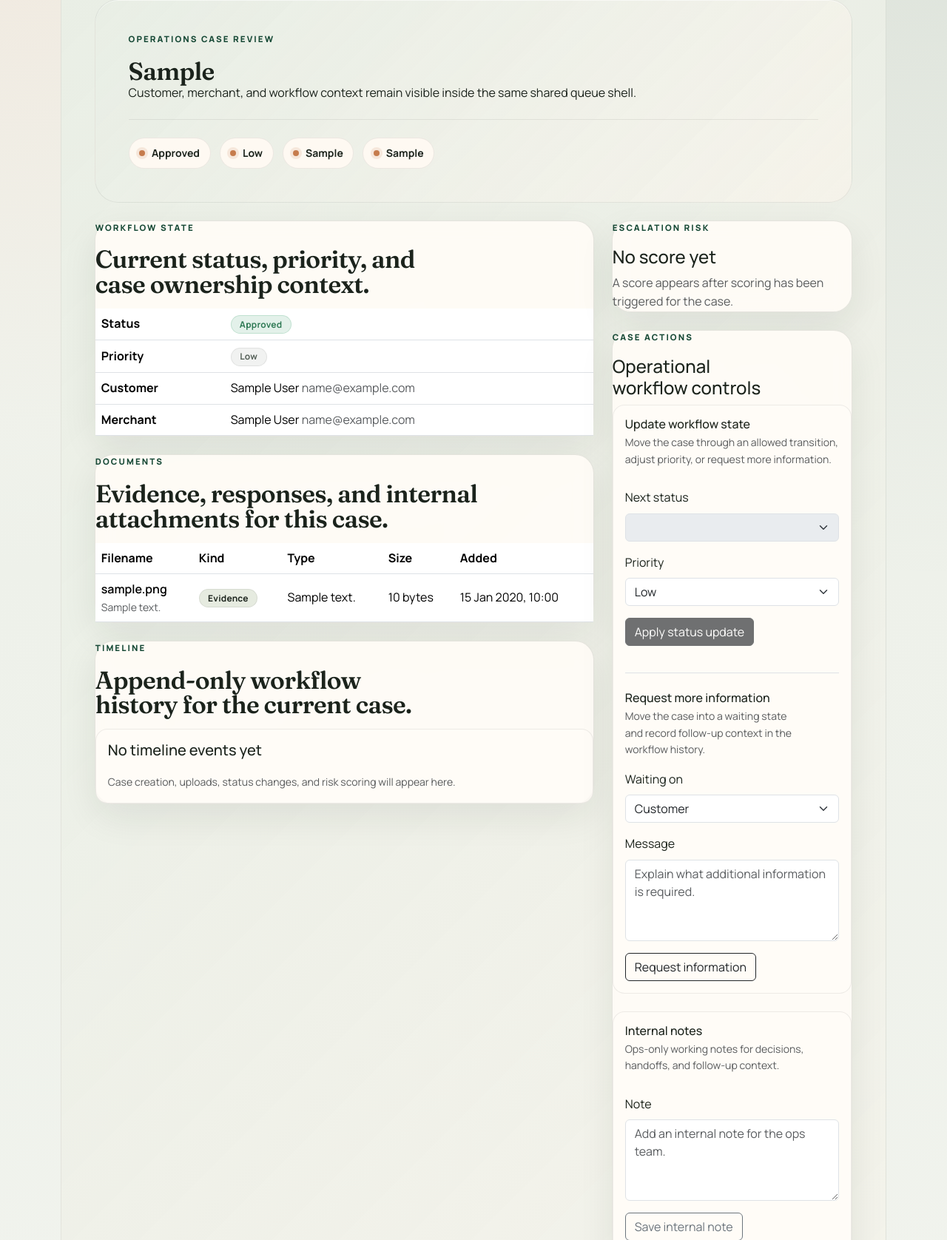
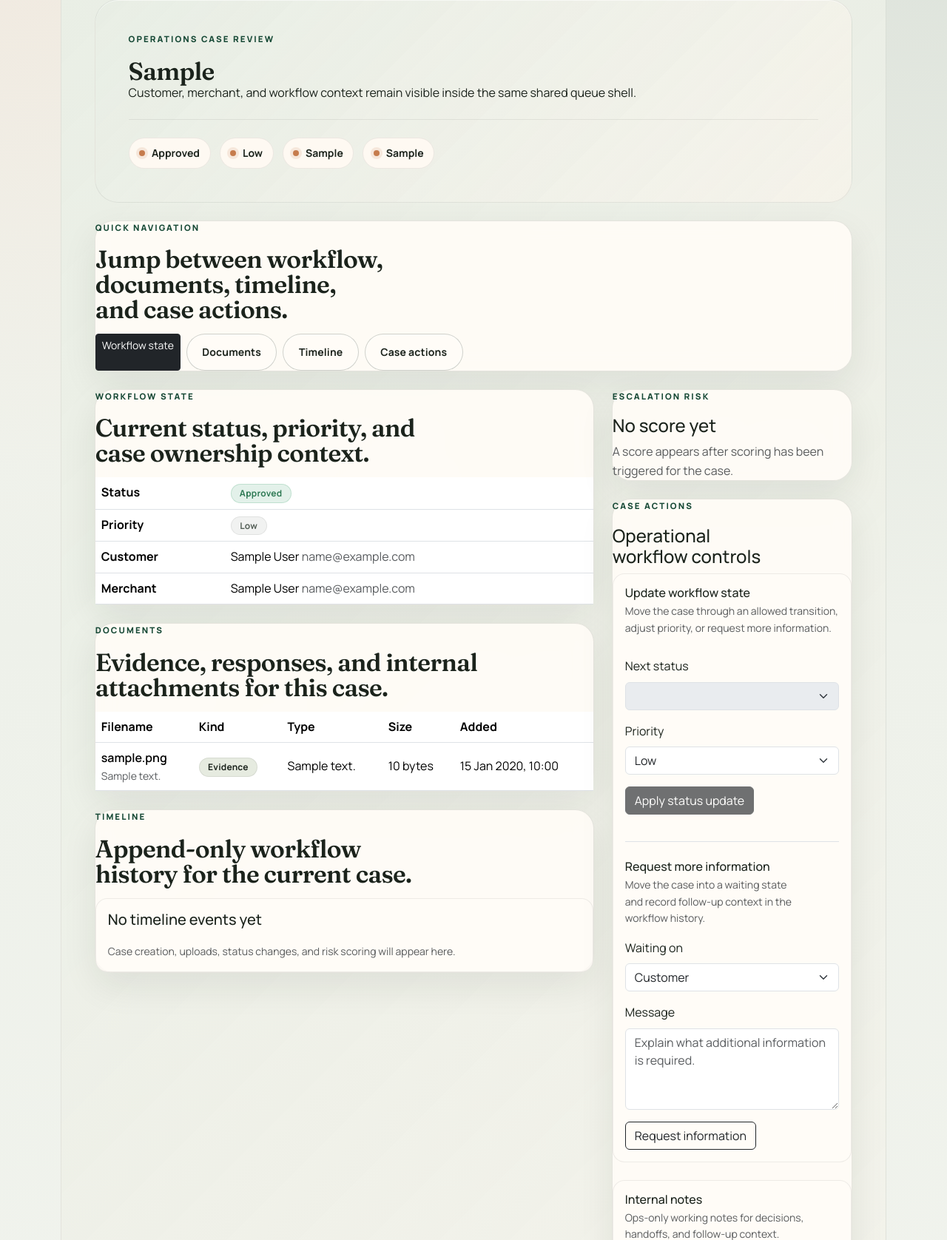
Before and after one commit to AAdewunmi/Returns-Escalation-Predictor-Project, a Django app: page /ops/1/ in a window 1280 px wide. Shown: the part 389-2065 px from the top of the page at 74% size. Run offline with Django 5.2, Linux system fonts and the light colour scheme; a user stored in the database is signed in; tables that the repository leaves empty hold one stand-in row (values such as "Sample post"); data that the repository does not hold is empty.

Commit message:
feat(ops): add quick navigation bar to case detail view

```diff
--- a/templates/ops/case_detail.html
+++ b/templates/ops/case_detail.html
@@ -20,6 +20,8 @@
     <div id="case-header">
       {% include "ops/partials/_case_header.html" %}
     </div>
+
+    {% include "ops/partials/_case_action_bar.html" %}
 
     <div class="row g-4">
       <div class="col-12 col-xl-8">
--- a/templates/ops/partials/_case_action_bar.html
+++ b/templates/ops/partials/_case_action_bar.html
@@ -1,18 +1,14 @@
 <!-- path: templates/ops/partials/_case_action_bar.html -->
-<section class="card border-0 shadow-sm mb-4">
-  <div class="card-body d-flex flex-column flex-lg-row justify-content-between align-items-lg-center gap-3">
-    <div>
-      <h2 class="h6 text-uppercase text-muted fw-semibold mb-1">Action bar</h2>
-      <p class="mb-0 text-muted">
-        Use these anchors to move quickly through workflow, notes, evidence, and audit history.
-      </p>
-    </div>
+<section class="rh-card mb-4" aria-label="Case section navigation">
+  <div class="rh-section-heading mb-3">
+    <div class="rh-kicker">Quick navigation</div>
+    <h2>Jump between workflow, documents, timeline, and case actions.</h2>
+  </div>
 
-    <div class="d-flex flex-wrap gap-2">
-      <a href="#status-panel" class="btn btn-primary btn-sm">Workflow</a>
-      <a href="#notes-panel" class="btn btn-outline-secondary btn-sm">Notes</a>
-      <a href="#evidence-list" class="btn btn-outline-secondary btn-sm">Evidence</a>
-      <a href="#timeline-panel" class="btn btn-outline-secondary btn-sm">Timeline</a>
-    </div>
+  <div class="d-flex flex-wrap gap-2">
+    <a href="#case-status-panel" class="btn btn-dark btn-sm">Workflow state</a>
+    <a href="#case-document-table" class="btn btn-outline-secondary rh-btn-secondary btn-sm">Documents</a>
+    <a href="#case-timeline" class="btn btn-outline-secondary rh-btn-secondary btn-sm">Timeline</a>
+    <a href="#case-action-panel" class="btn btn-outline-secondary rh-btn-secondary btn-sm">Case actions</a>
   </div>
 </section>
```
